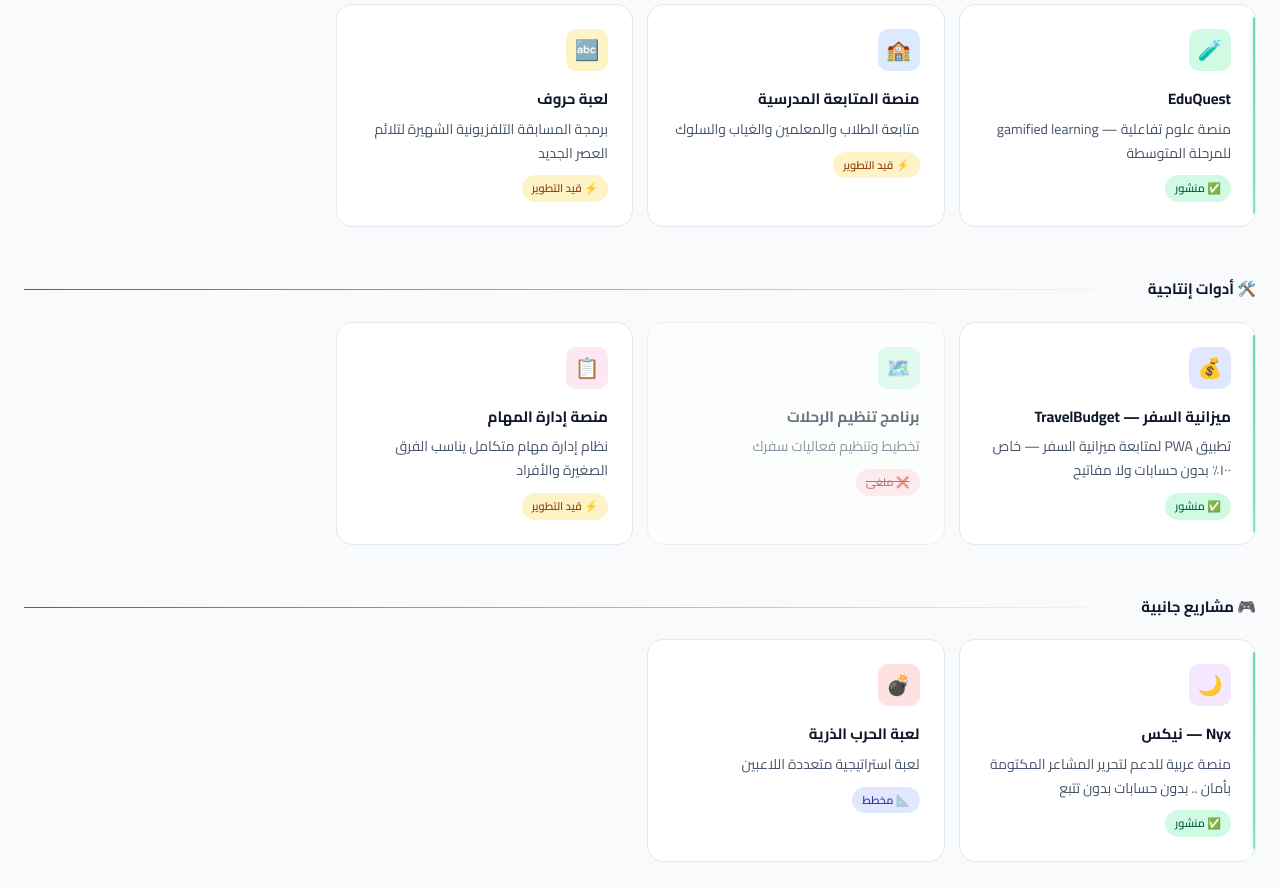
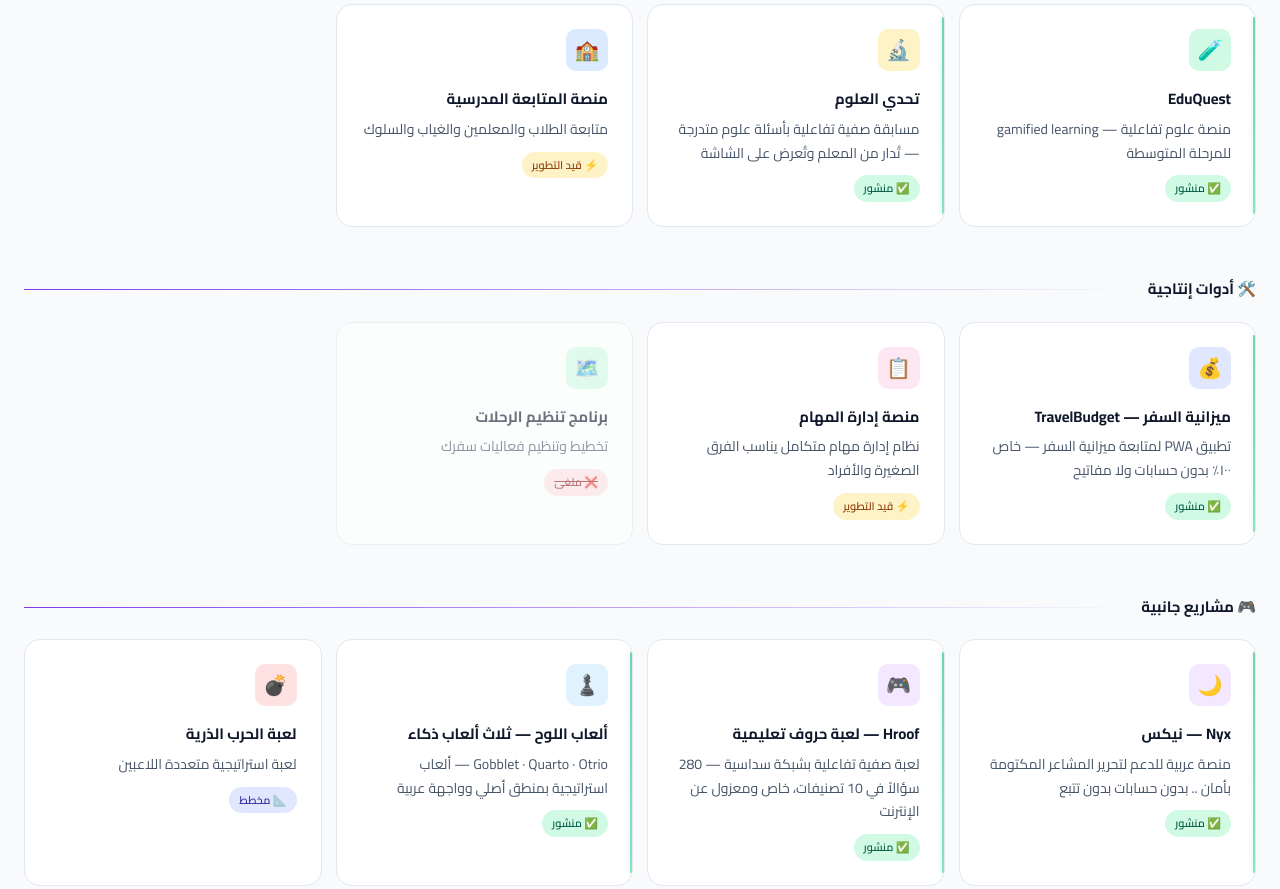
Before and after one commit to MyT-Studio/mytstudio, a plain HTML site: page index.html in a window 1280 px wide. Shown: the part 1115-2004 px from the top of the page. Drawn offline with Linux system fonts and the light colour scheme.

Commit message:
إضافة تحدي العلوم وألعاب اللوح — تحديث العدادات ١٠ مشاريع / ٦ منشور

```diff
--- a/index.html
+++ b/index.html
@@ -525,11 +525,11 @@
 <section class="stats reveal">
   <div class="stats-grid">
     <div class="stat-item">
-      <div class="stat-number">٨</div>
+      <div class="stat-number">١٠</div>
       <div class="stat-label">مشروعاً</div>
     </div>
     <div class="stat-item">
-      <div class="stat-number">٣</div>
+      <div class="stat-number">٦</div>
       <div class="stat-label">منشور</div>
     </div>
     <div class="stat-item">
@@ -560,16 +560,16 @@
         <p>منصة علوم تفاعلية — gamified learning للمرحلة المتوسطة</p>
         <span class="status live">✅ منشور</span>
       </a>
+      <a href="https://tahaddi-al-uloom.vercel.app" target="_blank" class="card live-card">
+        <div class="icon-wrap" style="background:#FEF3C7;">🔬</div>
+        <h4>تحدي العلوم</h4>
+        <p>مسابقة صفية تفاعلية بأسئلة علوم متدرجة — تُدار من المعلم وتُعرض على الشاشة</p>
+        <span class="status live">✅ منشور</span>
+      </a>
       <a href="#" class="card">
         <div class="icon-wrap" style="background:#DBEAFE;">🏫</div>
         <h4>منصة المتابعة المدرسية</h4>
         <p>متابعة الطلاب والمعلمين والغياب والسلوك</p>
-        <span class="status dev">⚡ قيد التطوير</span>
-      </a>
-      <a href="#" class="card">
-        <div class="icon-wrap" style="background:#FEF3C7;">🔤</div>
-        <h4>لعبة حروف</h4>
-        <p>برمجة المسابقة التلفزيونية الشهيرة لتلائم العصر الجديد</p>
         <span class="status dev">⚡ قيد التطوير</span>
       </a>
     </div>
@@ -588,18 +588,18 @@
         <p>تطبيق PWA لمتابعة ميزانية السفر — خاص ١٠٠٪ بدون حسابات ولا مفاتيح</p>
         <span class="status live">✅ منشور</span>
       </a>
+      <a href="#" class="card">
+        <div class="icon-wrap" style="background:#FCE7F3;">📋</div>
+        <h4>منصة إدارة المهام</h4>
+        <p>نظام إدارة مهام متكامل يناسب الفرق الصغيرة والأفراد</p>
+        <span class="status dev">⚡ قيد التطوير</span>
+      </a>
       <div class="card cancelled">
         <div class="icon-wrap" style="background:#D1FAE5;">🗺️</div>
         <h4>برنامج تنظيم الرحلات</h4>
         <p>تخطيط وتنظيم فعاليات سفرك</p>
         <span class="status cancelled">❌ ملغى</span>
       </div>
-      <a href="#" class="card">
-        <div class="icon-wrap" style="background:#FCE7F3;">📋</div>
-        <h4>منصة إدارة المهام</h4>
-        <p>نظام إدارة مهام متكامل يناسب الفرق الصغيرة والأفراد</p>
-        <span class="status dev">⚡ قيد التطوير</span>
-      </a>
     </div>
   </div>
 
@@ -614,6 +614,18 @@
         <div class="icon-wrap" style="background:#F3E8FF;">🌙</div>
         <h4>Nyx — نيكس</h4>
         <p>منصة عربية للدعم لتحرير المشاعر المكتومة بأمان .. بدون حسابات بدون تتبع</p>
+        <span class="status live">✅ منشور</span>
+      </a>
+      <a href="https://hroof-4l6.pages.dev/" target="_blank" class="card live-card">
+        <div class="icon-wrap" style="background:#F3E8FF;">🎮</div>
+        <h4>Hroof — لعبة حروف تعليمية</h4>
+        <p>لعبة صفية تفاعلية بشبكة سداسية — 280 سؤالاً في 10 تصنيفات، خاص ومعزول عن الإنترنت</p>
+        <span class="status live">✅ منشور</span>
+      </a>
+      <a href="https://bmyt-games.vercel.app" target="_blank" class="card live-card">
+        <div class="icon-wrap" style="background:#E0F2FE;">♟️</div>
+        <h4>ألعاب اللوح — ثلاث ألعاب ذكاء</h4>
+        <p>Gobblet · Quarto · Otrio — ألعاب استراتيجية بمنطق أصلي وواجهة عربية</p>
         <span class="status live">✅ منشور</span>
       </a>
       <a href="#" class="card">
```
